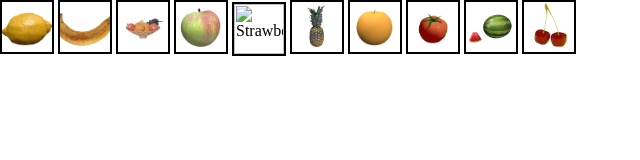
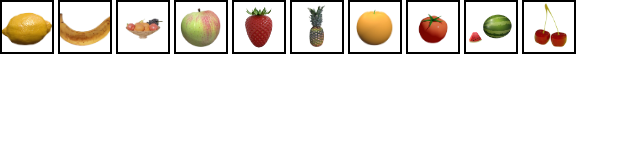
Before and after one commit to igta12/Augmented-Reality, a plain HTML site: page Virtual Try-On.html in a window 1280 px wide. Shown: the whole page, without its empty margins (0-640 px from the left). Drawn offline with Linux system fonts and the light colour scheme; the site is published under a folder, as on GitHub Pages, so addresses that start at the root find nothing.

Commit message:
Update Virtual Try-On.html

```diff
--- a/Virtual Try-On.html
+++ b/Virtual Try-On.html
@@ -66,7 +66,7 @@
         <img id="pisang" src="./images/buah/banana.png" title="Banana"/>
         <img id="buahan" src="./images/buah/fruits.png" title="Fruits"/>
         <img id="apel" src="./images/buah/apple.png" title="Apple"/>
-        <img id="stroberi" src="/images/buah/strawberry.png" title="Strawberry"/>
+        <img id="stroberi" src="./images/buah/strawberry.png" title="Strawberry"/>
 	      <img id="nanas" src="./images/buah/pineapple.png" title="Pineapple"/>
         <img id="jeruk" src="./images/buah/orange.png" title="Jeruk"/>
 	      <img id="tomat" src="./images/buah/tomato.png" title="Tomato"/>
```
